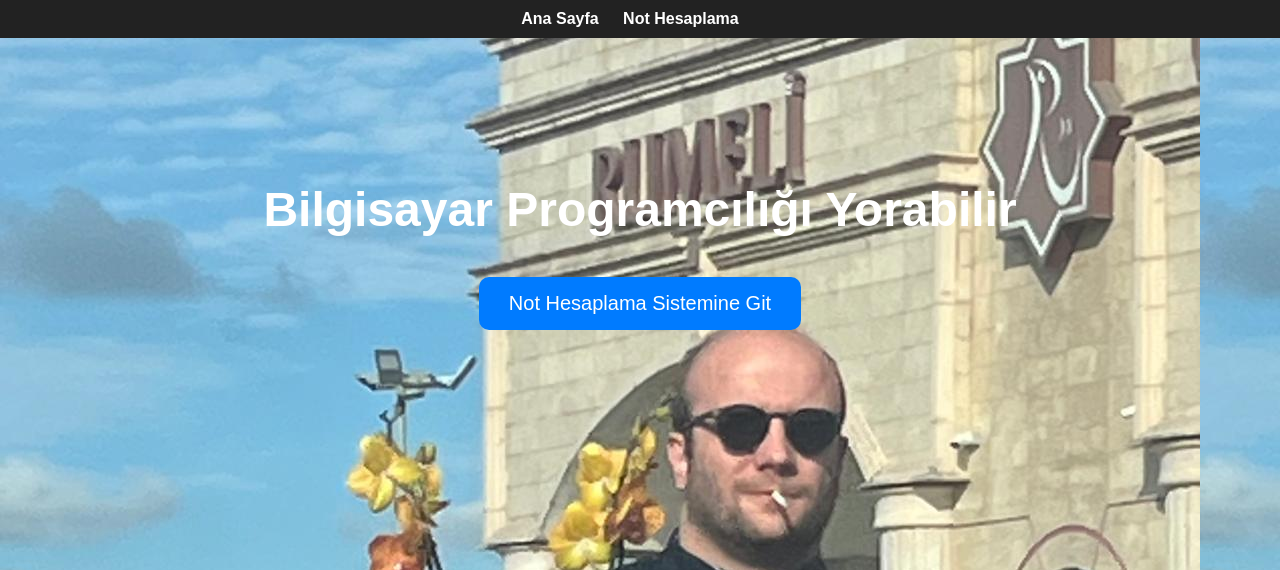
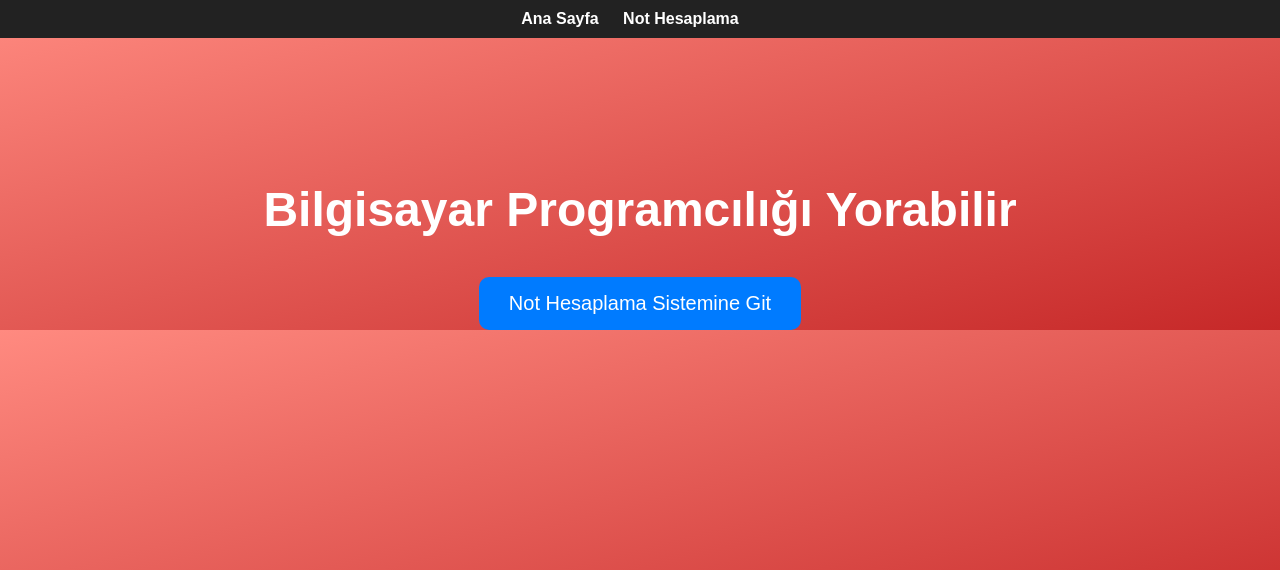
Before and after one commit to Canmertdemir/HarfNotuRobotu, a Flask app: page / in a window 1280 px wide. Shown: the top 570 px of the page. Run offline with Flask 3, Linux system fonts and the light colour scheme.

Commit message:
Merge remote-tracking branch 'origin/main'

```diff
--- a/app.py
+++ b/app.py
@@ -20,7 +20,7 @@ def quiz_ortalama():
 def genel_ortalama():
     data = request.get_json()
     quiz_avg = sum([data['quiz1'], data['quiz2'], data['quiz3'], data['quiz4']]) / 4
-    genel = quiz_avg * 0.2 + data['vize'] * 0.3 + data['final'] * 0.5
+    genel = quiz_avg * 0.1 + data['vize'] * 0.3 + data['final'] * 0.6
     harf = 'AA' if genel >= 90 else 'BA' if genel >= 85 else 'BB' if genel >= 75 else 'CC'
     return jsonify({'genel_ortalama': round(genel, 2), 'harf_notu': harf})
 
--- a/templates/home.html
+++ b/templates/home.html
@@ -5,7 +5,7 @@
   <title>Ana Sayfa - Bilgisayar Programcılığı</title>
   <style>
     body {
-      background-image: url('static/images/1.jpg');
+      background: linear-gradient(to bottom right, #ff8a80, #c62828);
       color: white;
       font-family: Arial, sans-serif;
       text-align: center;
```
Also changed, not shown: static/images/1.jpg (deleted).
